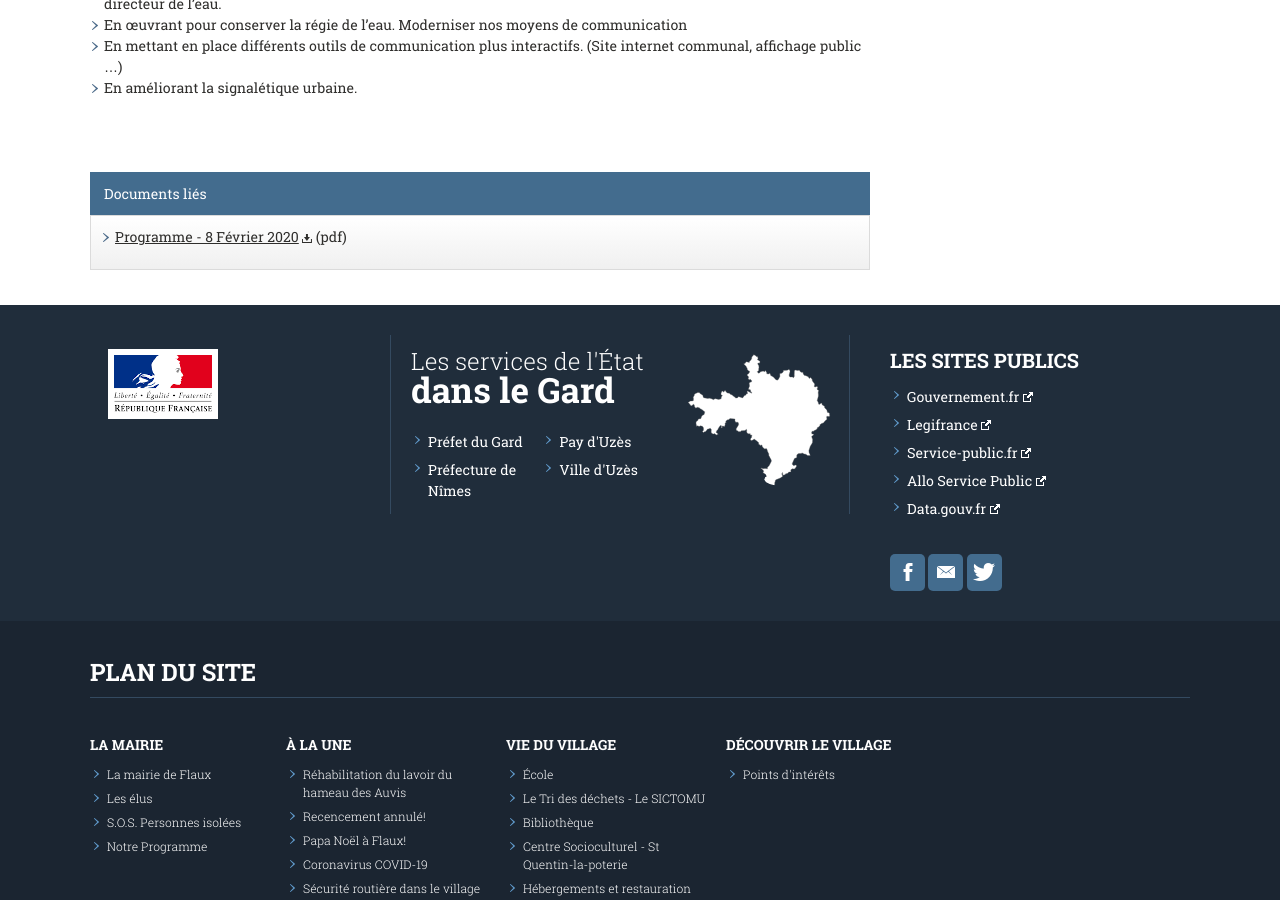
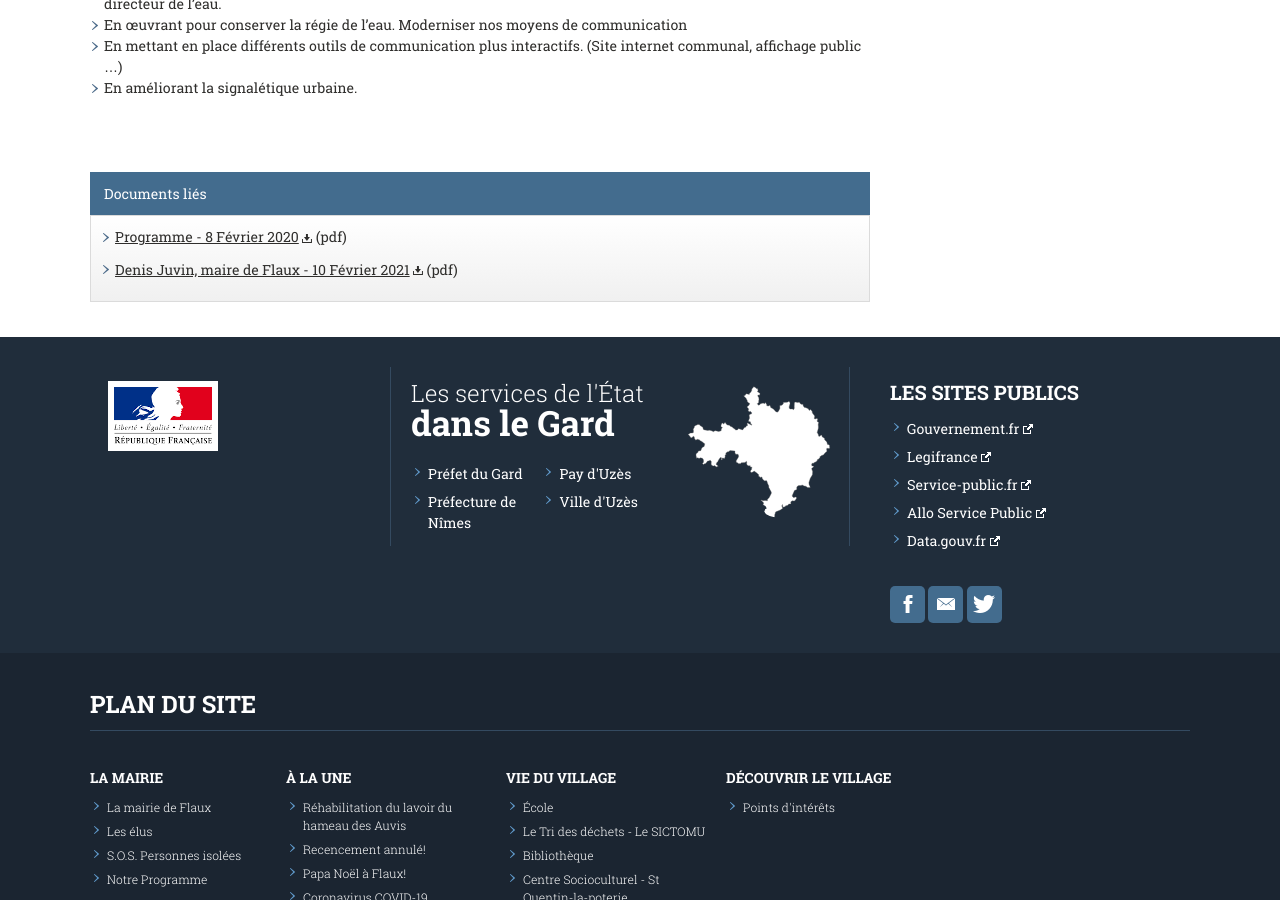
Before and after one commit to Flaux-Village/flaux-village.github.io, a Jekyll site: the page built from naturellementflaux.md, in a window 1280 px wide and 900 px high, scrolled down 2897 px. Built offline with Jekyll 4.4.1, drawn with Linux system fonts in a browser that asks for light colours; our own code applies the rules of GitHub Pages for plain Markdown files.

Commit message:
Update naturellementflaux.md

```diff
--- a/naturellementflaux.md
+++ b/naturellementflaux.md
@@ -13,6 +13,11 @@ documents:
   date_texte: 8 Février 2020
   addresse: /assets/documents/Programme finalisé (1).pdf
   type: pdf
+- fiche: Denis Juvin, maire de Flaux
+  date_texte: 10 Février 2021
+  addresse: /assets/documents/Denis Juvin 04_10_02_21.pdf
+  type: pdf
+
 
 menu_secondaire:
 - titre: Notre programme
```
